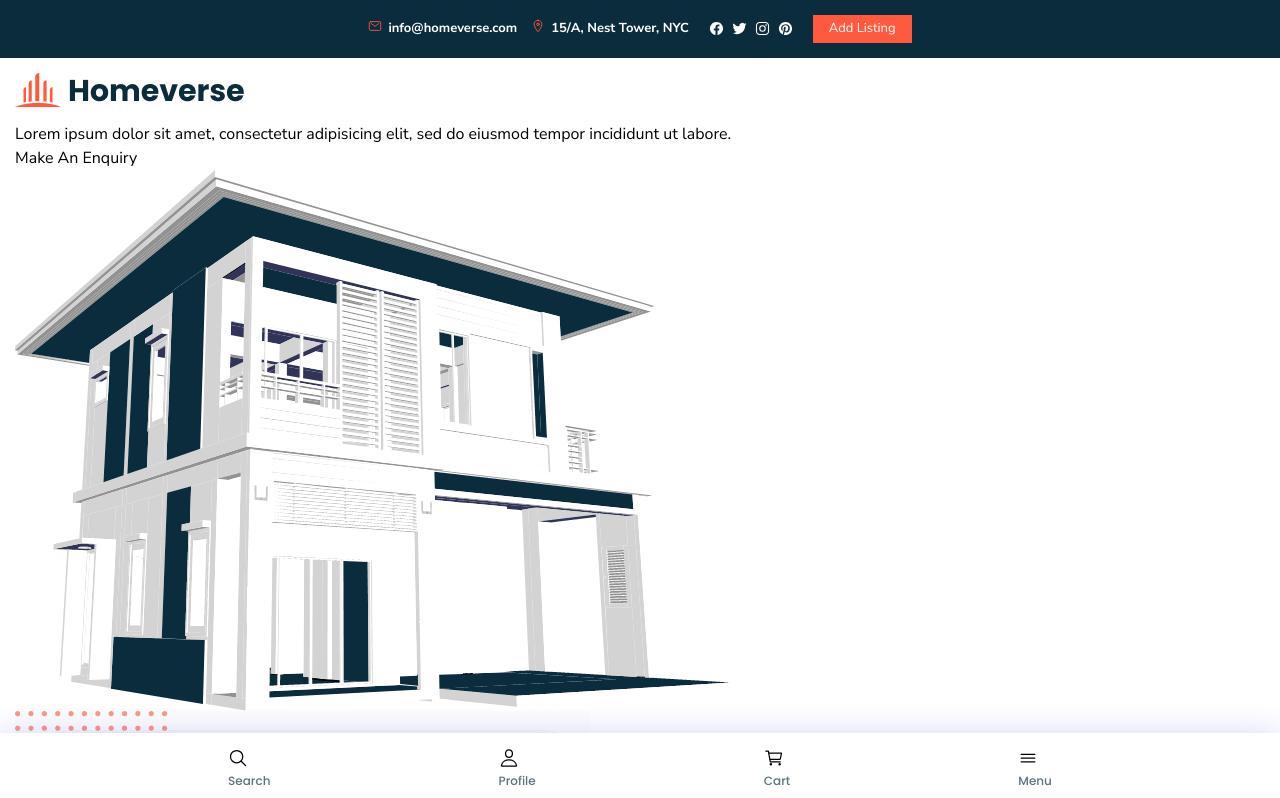
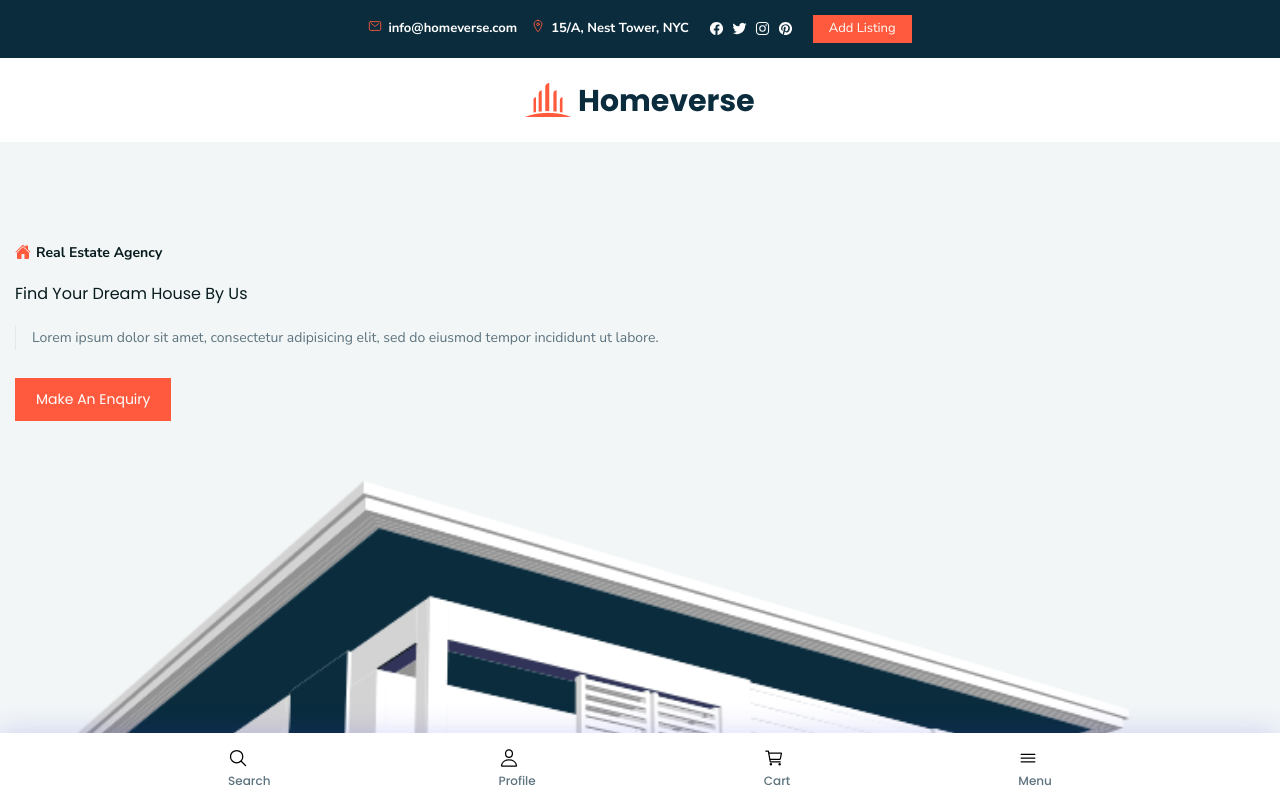
Before and after one commit to avena/codewithsadee, a website: page index.html in a window 1280 px wide. Shown: the top 798 px of the page. Drawn offline with nearby package versions, Linux system fonts and the light colour scheme.

Commit message:
End Hero Section 43:05 Fix img header

```diff
--- a/index.html
+++ b/index.html
@@ -87,7 +87,7 @@
 
     </div>
 
-    <div class="header-bottom absolute bg-white">
+    <div class="header-bottom bg-white">
       <div class="container">
 
         <a href="#" class="logo">
@@ -184,29 +184,29 @@
         - #HERO
       -->
 
-      <section class="hero" id="home">
+      <section class="hero bg-cultured-2" id="home">
         <div class="container">
 
-          <div class="hero-content">
+          <div class="hero-content mb-[60px]">
 
-            <p class="hero-subtitle">
-              <ion-icon name="home"></ion-icon>
+            <p class="hero-subtitle flex justify-start items-center gap-[5px] mb-5">
+              <ion-icon name="home" class="text-orange-soda"></ion-icon>
 
-              <span>Real Estate Agency</span>
+              <span class="text-dark-jungle-green text-fs-5 font-fw700">Real Estate Agency</span>
             </p>
 
-            <h2 class="h1 hero-title">Find Your Dream House By Us</h2>
+            <h2 class="h1 hero-title text-dark-jungle-green font-ff-poppins leading-snug mb-5">Find Your Dream House By Us</h2>
 
-            <p class="hero-text">
+            <p class="hero-text text-cadet text-fs-5 leading-[1.8] pl-4 border-l border-solid mb-7">
               Lorem ipsum dolor sit amet, consectetur adipisicing elit, sed do eiusmod tempor incididunt ut labore.
             </p>
 
-            <button class="btn">Make An Enquiry</button>
+            <button class="btn relative bg-orange-soda text-white font-ff-poppins text-fs-5 capitalize border border-solid border-orange-soda py-[10px] px-5 z-[1] hover:bg-black hover:text-dark-jungle-green hover:border-black focus:bg-black focus:text-dark-jungle-green focus:border-black before:content-[''] before:absolute before:top-0 before:left-0 before:w-0 before:h-full before:bg-white before:duration-[0.25s] before:ease-out before:-z-[1] hover:before:w-full focus:before:w-full">Make An Enquiry</button>
 
           </div>
 
           <figure class="hero-banner">
-            <img src="./assets/images/hero-banner.png" alt="Modern house model" class="w-100">
+            <img src="./assets/images/hero-banner.png" alt="Modern house model" class="w-100 w-full">
           </figure>
 
         </div>
--- a/src/style.css
+++ b/src/style.css
@@ -121,6 +121,13 @@ ion-icon { pointer-events: none; }
   visibility: hidden;
   transition: 0.15s ease-in;
 }
+
+.header-bottom {
+  padding-block: 25px;
+}
+
+.header-bottom .logo img { margin-inline: auto; }
+
  /* .active */
 .navbar.active {
   visibility: visible;
@@ -147,6 +154,9 @@ ion-icon { pointer-events: none; }
   100% { transform: translateY(100%); }
 }
 
+.hero {
+  padding-block: var(--section-padding);
+}
 
 @tailwind base;
 @tailwind components;
```
Also changed, not shown: assets/css/style.css.
